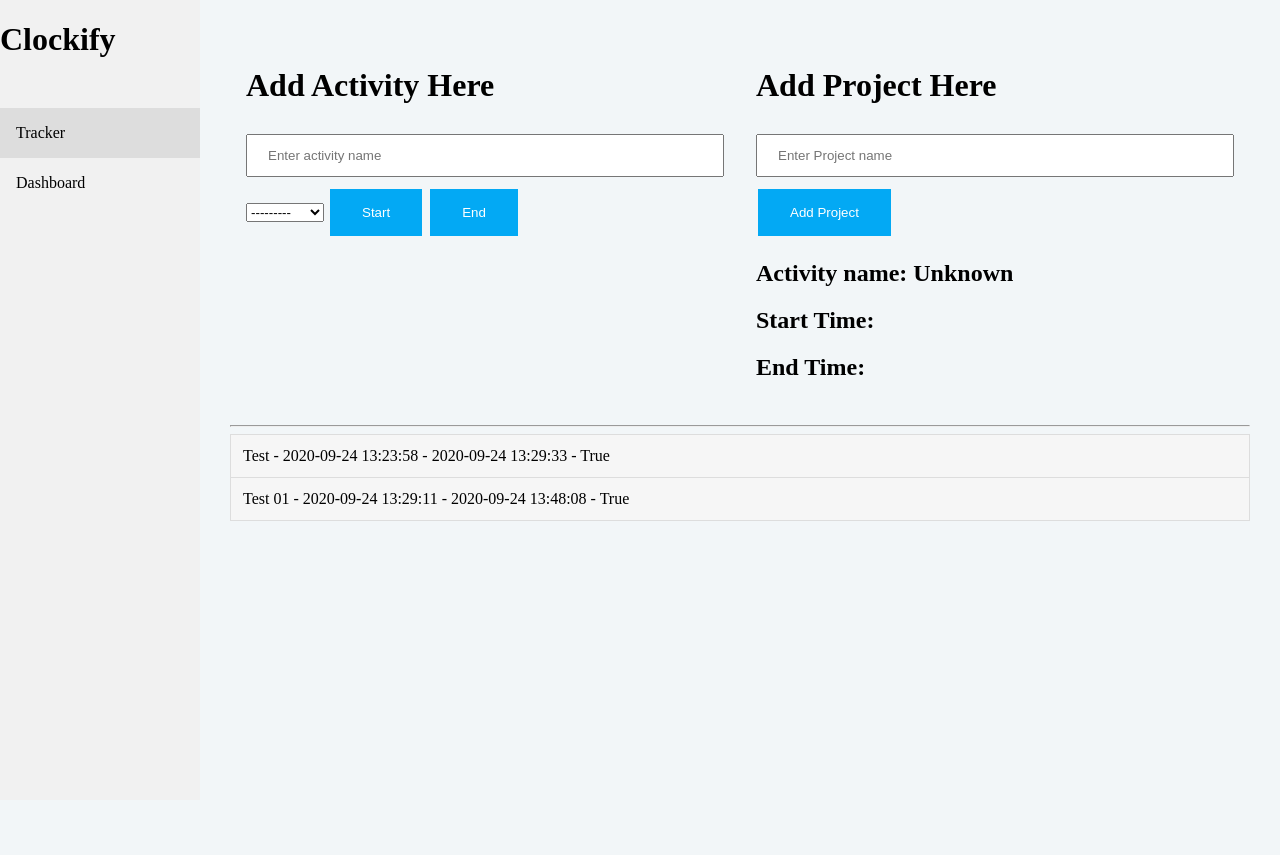
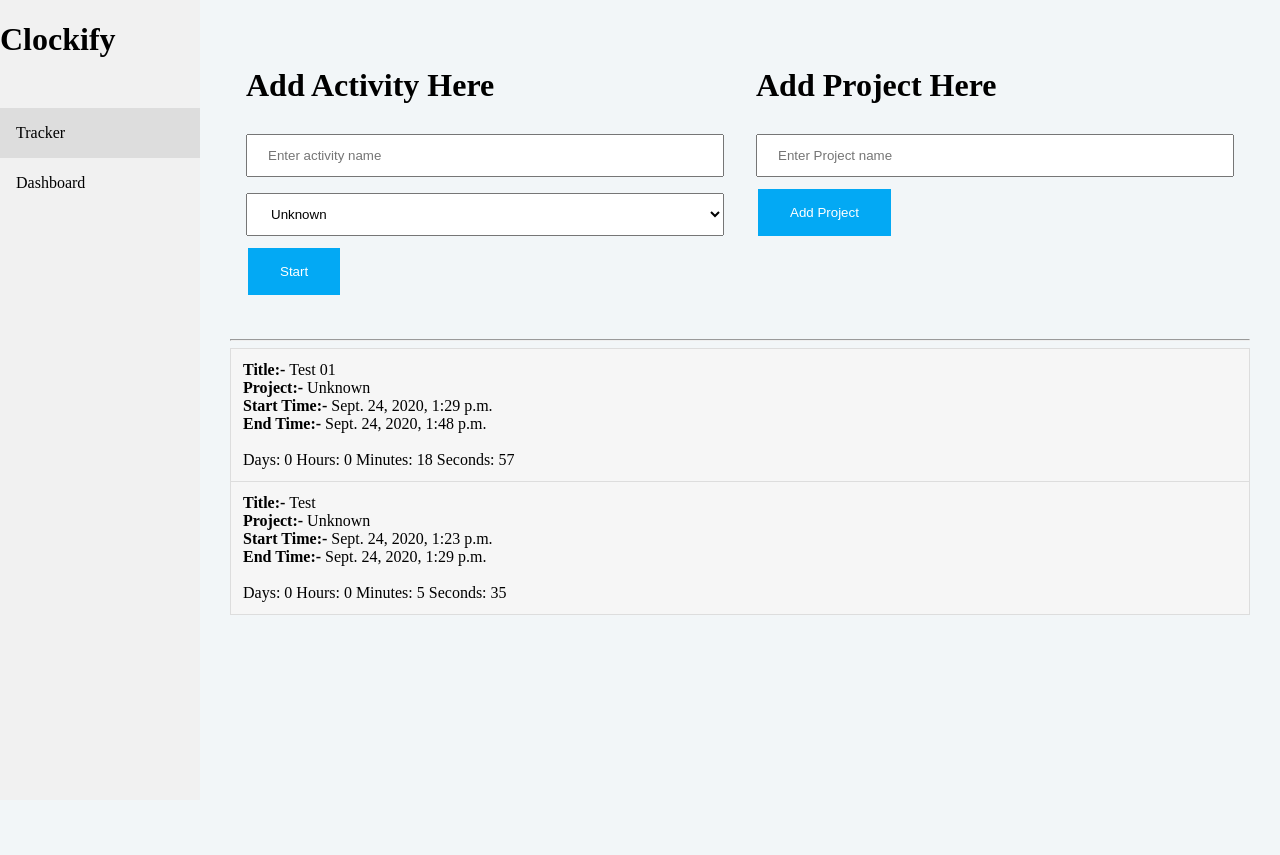
Before and after one commit to krunal273/clockify, a Django app: page / in a window 1280 px wide. Shown: the top 855 px of the page. Run offline with Django 3.2, Linux system fonts and the light colour scheme; data comes from the database, SQL or seed files in the repository; both versions use the stored data as it was after the commit.

Commit message:
listed running and done activity

```diff
--- a/tracker/models.py
+++ b/tracker/models.py
@@ -9,7 +9,7 @@ from datetime import datetime
 class Activity(models.Model):
     title = models.CharField(max_length=50)
     startTime = models.DateTimeField(default=datetime.now())
-    endTime = models.DateTimeField()
+    endTime = models.DateTimeField(null=True, blank=True)
     complete = models.BooleanField(default=False)
     project = models.ForeignKey('Project', on_delete=models.CASCADE)
 
--- a/tracker/static/css/style.css
+++ b/tracker/static/css/style.css
@@ -112,7 +112,12 @@ button[type=reset] {
     cursor: pointer;
 }
 
-
+select.project {
+    width: 100%;
+    padding: 12px 20px;
+    margin: 8px 0;
+    box-sizing: border-box;
+}
 
 /* list activity */
 
@@ -131,3 +136,14 @@ button[type=reset] {
     background-color: #f6f6f6;
     padding: 12px;
 }
+
+.end-time {
+    float: right;
+    background-color: #03a9f4;
+    border: none;
+    color: white;
+    padding: 16px 32px;
+    text-decoration: none;
+    margin: -40px 25px;
+    cursor: pointer;
+}
--- a/tracker/static/js/main.js
+++ b/tracker/static/js/main.js
@@ -0,0 +1,65 @@
+// @ts-nocheck
+// select unknown option for project
+
+const project = document.getElementById("id_project");
+// Unknown option selected by default
+project[0].removeAttribute("selected");
+project.selectedIndex = 1;
+project[1].setAttribute("selected", "selected");
+
+
+
+// list running activity
+
+const runningActivities = document.querySelectorAll('[data-complete="False"]');
+runningActivities.forEach(ele => {
+
+    setInterval(() => {
+        const start = ele.getAttribute('data-start'); // read data attribute
+        const startTime = new Date(start); // start time
+        const currentTime = new Date(); // current time
+
+        let seconds = Math.floor(((currentTime) - startTime) / 1000);
+        let minutes = Math.floor(seconds / 60);
+        let hours = Math.floor(minutes / 60);
+        const days = Math.floor(hours / 24);
+
+        // converting total seconds to actual clock
+
+        hours = hours - (days * 24);
+        minutes = minutes - (days * 24 * 60) - (hours * 60);
+        seconds = seconds - (days * 24 * 60 * 60) - (hours * 60 * 60) - (minutes * 60);
+
+        document.getElementById("displayTime-" + ele.id).innerText = "Days: " + days + " Hours: " + hours + " Minutes: " + minutes + " Seconds: " + seconds
+
+
+
+    }, 1000);
+
+
+
+})
+
+// list done activity
+
+const doneActivities = document.querySelectorAll('[data-complete="True"]');
+doneActivities.forEach(ele => {
+    const start = ele.getAttribute('data-start'); // read data attribute
+    const end = ele.getAttribute('data-end'); // read data attribute
+    const startTime = new Date(start); // start time
+    const endTime = new Date(end); // current time
+
+    let seconds = Math.floor(((endTime) - startTime) / 1000);
+    let minutes = Math.floor(seconds / 60);
+    let hours = Math.floor(minutes / 60);
+    const days = Math.floor(hours / 24);
+
+    // converting total seconds to actual clock
+
+    hours = hours - (days * 24);
+    minutes = minutes - (days * 24 * 60) - (hours * 60);
+    seconds = seconds - (days * 24 * 60 * 60) - (hours * 60 * 60) - (minutes * 60);
+
+    document.getElementById("displayTime-" + ele.id).innerText = "Days: " + days + " Hours: " + hours + " Minutes: " + minutes + " Seconds: " + seconds
+
+})
--- a/tracker/templates/tracker/activity.html
+++ b/tracker/templates/tracker/activity.html
@@ -7,7 +7,6 @@
       <form action="{% url 'add' %}" method="POST" role="form">
         {% csrf_token %} {{ formActivity.title }} {{ formActivity.project }}
         <button type="submit" value="activity">Start</button>
-                <button type="button">End</button>
       </form>
     </div>
   </div>
@@ -18,10 +17,6 @@
       {% csrf_token %} {{ formProject.title }}
       <button type="submit" value="project">Add Project</button>
     </form>
-
-        <h2>Activity name: Unknown</h2>
-        <h2>Start Time:</h2>
-        <h2>End Time:</h2>
   </div>
 </div>
 
@@ -30,19 +25,26 @@
 <div class="list-activity">
   <ul>
     {% for ac in activity %}
-            {% if ac.complete %}
-                <li id="{{ac.id}}" data-complete="{{ac.complete}}" data-start="{{ac.startTime|date:'Y-m-d H:i:s'}}">{{ac.title}} - {{ac.startTime|date:'Y-m-d H:i:s'}}
-                    - {{ac.endTime|date:'Y-m-d H:i:s'}} - {{ac.complete}}</li>
-            {% else %}
-                <li id="{{ac.id}}" data-complete="{{ac.complete}}" data-start="{{ac.startTime|date:'Y-m-d H:i:s'}}">{{ac.title}} - {{ac.startTime|date:'Y-m-d H:i:s'}}
-                    - {{ac.endTime|date:'Y-m-d H:i:s'}} - {{ac.complete}}
 
-                    <br/><a href="{% url 'complete' ac.id %}">End Time</a>
+    <li
+      id="{{ac.id}}"
+      data-complete="{{ac.complete}}"
+      data-start="{{ac.startTime|date:'Y-m-d H:i:s'}}"
+      data-end="{{ac.endTime|date:'Y-m-d H:i:s'}}"
+    >
+      <b>Title:- </b> {{ac.title}} <br />
+      <b>Project:- </b> {{ac.project}} <br />
+      <b>Start Time:- </b> {{ac.startTime}} <br />
+      <b>End Time:- </b> {{ac.endTime}} <br />
+        {% if ac.complete == False %}
+            <a class="end-time" href="{% url 'complete' ac.id %}">End Time</a>
+        {% endif %}
+      <br />
+
+      <span id="displayTime-{{ac.id}}"></span>
     </li>
-        {% endif %}
     {% endfor %}
   </ul>
-
 </div>
 
 {% endblock content %}
--- a/tracker/views.py
+++ b/tracker/views.py
@@ -12,7 +12,7 @@ def index(request):
     """  """
     formActivity = ActivityForm
     formProject = ProjectForm
-    activity = Activity.objects.order_by('startTime')
+    activity = Activity.objects.order_by('-startTime')
 
     context = {'formActivity': formActivity,
                'formProject': formProject, 'activity': activity}
@@ -28,8 +28,8 @@ def add(request):
         title = request.POST['title']
         project = Project.objects.get(id=request.POST['project'])
 
-        tracker = Activity(title=title, startTime=datetime.now(),
-                           endTime=datetime.now(), project=project)
+        tracker = Activity(
+            title=title, startTime=datetime.now(), project=project)
 
         tracker.save()
 
@@ -55,10 +55,3 @@ def complete(request, activity_id):
     activity.save()
 
     return redirect('index')
-
-
-# def a():
-#     then = datetime(2020, 9, 23, 23, 8, 15)        # Random date in the past
-#     now = datetime.now()                         # Now
-#     duration = now - then                         # For build-in functions
-#     duration_in_s = duration.total_seconds()
```
Also changed, not shown: db.sqlite3, tracker/migrations/0003_auto_20200924_1314.py (added), tracker/migrations/0004_auto_20200924_1314.py (added). Lines whose indentation alone changed are shown as unchanged.
